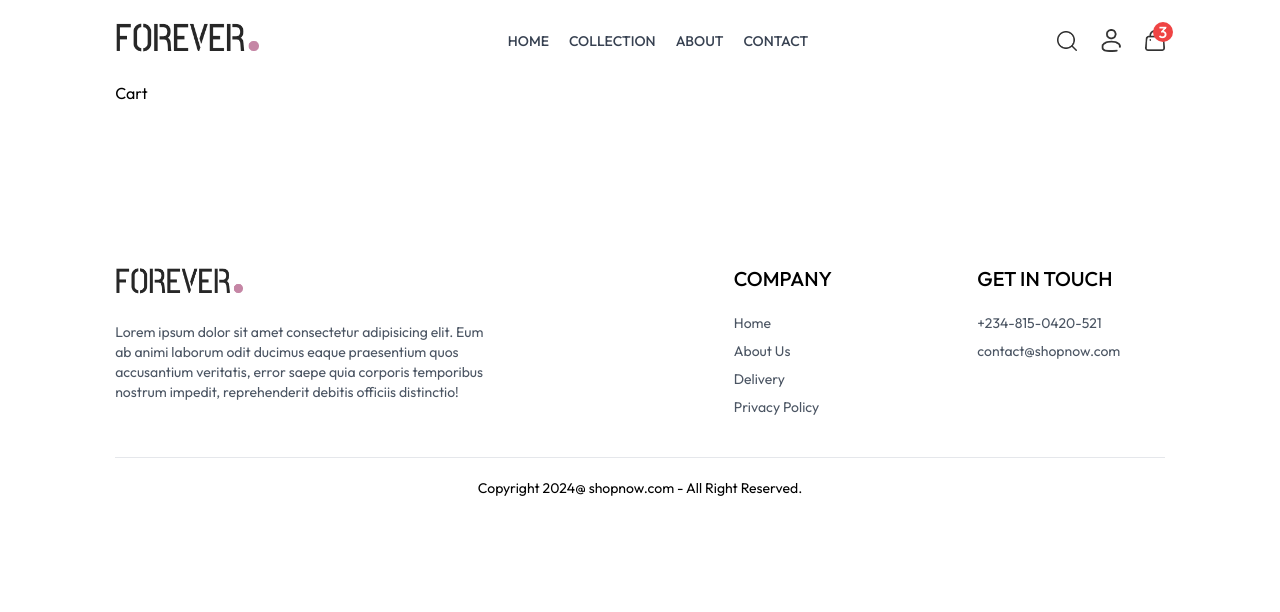
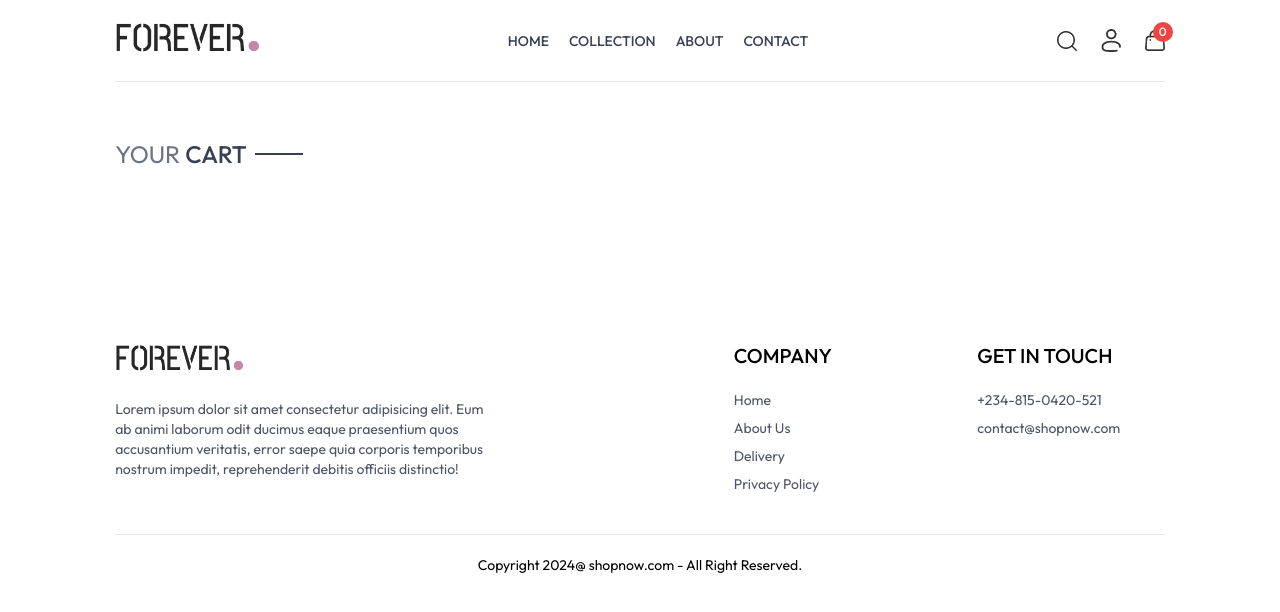
Before and after one commit to Adeoye-J/shopnow, a React app in the folder frontend/: page /cart in a window 1280 px wide. Shown: the top 612 px of the page. Built offline with nearby package versions, Linux system fonts and the light colour scheme; the HTML template or start-up script is replaced by a standard one.

Commit message:
made changes I should have constantly updated here daily for the past 3 days

```diff
--- a/frontend/src/App.jsx
+++ b/frontend/src/App.jsx
@@ -12,10 +12,13 @@
 import Navbar from './components/Navbar'
 import Footer from './components/Footer'
 import SearchBar from './components/SearchBar'
+import { ToastContainer, toast } from 'react-toastify';
+// import 'react-toastify/dist/ReactToastify.css';
 
 const App = () => {
     return (
         <div className='px-4 sm:px-[5vw] md:px-[7vw] lg:px-[9vw]'>
+            <ToastContainer />
             <Navbar />
             <SearchBar />
             <Routes>
--- a/frontend/src/components/Navbar.jsx
+++ b/frontend/src/components/Navbar.jsx
@@ -8,7 +8,7 @@
 
     const [visible, setVisible] = useState(false)
     const navigate = useNavigate()
-    const {setShowSearch} = useContext(ShopContext)
+    const {setShowSearch, getCartCount} = useContext(ShopContext)
 
     return (
         <div className='flex items-center justify-between py-5 font-medium'>
@@ -50,11 +50,12 @@
 
                 <Link to='/cart' className='relative'>
                     <img src={assets.cart_icon} className='w-5 min-w-5 cursor-pointer' alt="" />
-                    <div className="absolute -top-2 -right-2 bg-red-500 text-white w-5 h-5 rounded-full flex items-center justify-center">3</div>
+                    <p className="absolute -top-2 -right-2 bg-red-500 text-white w-5 h-5 px-1 text-center rounded-full flex items-center justify-center text-xs">{getCartCount()}</p>
                 </Link>
 
                 <img onClick={() => setVisible(true)} src={assets.menu_icon} className='w-5 cursor-pointer sm:hidden' alt="" />
             </div>
+
             {/* Side bar menu for smaller screen */}
             <div className={`absolute top-0 left-0 bottom-0 overflow-hidden w-full h-full bg-white transition-all z-50 ${visible ? 'block' : 'hidden'}`}>
                 <div className='flex flex-col text-gray-600'>
@@ -62,12 +63,10 @@
                         <img src={assets.dropdown_icon} className='h-4 rotate-180' alt="" />
                         <p>Back</p>
                     </div>
-                    {/* <ul className='text-sm text-gray-700'> */}
-                        <NavLink onClick={() => setVisible(false)} to='/' className='py-2 pl-6 border' end>HOME</NavLink>
-                        <NavLink onClick={() => setVisible(false)} to='/collection' className='py-2 pl-6 border' end>COLLECTION</NavLink>
-                        <NavLink onClick={() => setVisible(false)} to='/about' className='py-2 pl-6 border' end>ABOUT</NavLink>
-                        <NavLink onClick={() => setVisible(false)} to='/contact' className='py-2 pl-6 border' end>CONTACT</NavLink>
-                    {/* </ul> */}
+                    <NavLink onClick={() => setVisible(false)} to='/' className='py-2 pl-6 border' end>HOME</NavLink>
+                    <NavLink onClick={() => setVisible(false)} to='/collection' className='py-2 pl-6 border' end>COLLECTION</NavLink>
+                    <NavLink onClick={() => setVisible(false)} to='/about' className='py-2 pl-6 border' end>ABOUT</NavLink>
+                    <NavLink onClick={() => setVisible(false)} to='/contact' className='py-2 pl-6 border' end>CONTACT</NavLink>
                 </div>
             </div>
         </div>
--- a/frontend/src/context/ShopContext.jsx
+++ b/frontend/src/context/ShopContext.jsx
@@ -1,5 +1,6 @@
-import { createContext, useState } from "react";
+import { createContext, useEffect, useState } from "react";
 import { products } from "../assets/assets";
+import { toast } from "react-toastify";
 
 export const ShopContext = createContext();
 
@@ -12,6 +13,12 @@
     const [cartItems, setCartItems] = useState({})
 
     const addToCart = async (itemId, size) => {
+
+        if (!size){
+            toast.error("Please select a size")
+            return
+        }
+
         let cartData = structuredClone(cartItems)
 
         if (cartData[itemId]) {
@@ -28,8 +35,28 @@
         setCartItems(cartData)
     }
 
+    // useEffect(() => {
+    //     console.log(cartItems)
+    // }, [cartItems])
+
+    const getCartCount = () => {
+        let totalCartItems = 0
+        for (const item in cartItems){
+            for (const size in cartItems[item]){
+                try {
+                    if (cartItems[item][size] > 0){
+                        totalCartItems += cartItems[item][size]
+                    }
+                } catch (error) {
+                    console.log(error)
+                }
+            }
+        }
+        return totalCartItems
+    }
+
     const value = {
-        products, currency, delivery_fee, search, setSearch, showSearch, setShowSearch, cartItems, addToCart
+        products, currency, delivery_fee, search, setSearch, showSearch, setShowSearch, cartItems, addToCart, getCartCount
     }
 
     return (
--- a/frontend/src/pages/Cart.jsx
+++ b/frontend/src/pages/Cart.jsx
@@ -1,8 +1,56 @@
-import React from 'react'
+import React, { useContext, useEffect, useState } from 'react'
+import { ShopContext } from '../context/ShopContext'
+import Title from '../components/Title'
 
 const Cart = () => {
+
+    const {products, currency, cartItems} = useContext(ShopContext)
+
+    const [cartData, setCartData] = useState([])
+
+    useEffect(() => {
+        let tempCartData = []
+        for (const item in cartItems){
+            for (const size in cartItems[item]){
+                const productItem = products.find((product) => product._id === item)
+                tempCartData.push({
+                    ...productItem,
+                    size: size,
+                    quantity: cartItems[item][size]
+                })
+            }
+        }
+        setCartData(tempCartData)
+    }, [cartItems])
+
     return (
-        <div>Cart</div>
+        <div className='border-t pt-14'>
+            <div className="text-2xl mb-3">
+                <Title text1={"YOUR"} text2={"CART"} />
+            </div>
+
+            <div className="">
+                {
+                    cartData.map((item, index) => {
+
+                        const productData = products.find((product) => product._id === item._id)
+
+                        return (
+                            <div key={index} className="py-4 border-t text-gray-700 grid grid-cols-[4fr_0.5fr_0.5fr] sm:grid-cols-[4fr_2fr_0.5fr] items-center gap-4">
+                                <div className="flex items-start gap-6">
+                                    <img className='w-16 sm:w-20' src={productData.image[0]} alt="" />
+                                    <div className="">
+                                        <p className='font-medium text-xs sm:text-lg'>{productData.name}</p>
+                                        <p className='text-gray-500'>{currency}{productData.price}</p>
+                                    </div>
+                                </div>
+                            </div>
+                        )
+
+                    })
+                }
+            </div>
+        </div>
     )
 }
 
--- a/frontend/src/pages/Product.jsx
+++ b/frontend/src/pages/Product.jsx
@@ -7,7 +7,7 @@
 const Product = () => {
 
     const {productId} = useParams()
-    const {products, currency} = useContext(ShopContext)
+    const {products, currency, addToCart} = useContext(ShopContext)
     const [productData, setProductData] = useState(false)
     const [mainImage, setMainImage] = useState('')
     const [size, setSize] = useState("")
@@ -68,7 +68,7 @@
                             }
                         </div>
                     </div>
-                    <button className='bg-black text-white px-8 py-3 text-sm active:bg-gray-700'>ADD TO CART</button>
+                    <button onClick={() => addToCart(productData._id, size)} className='bg-black text-white px-8 py-3 text-sm active:bg-gray-700'>ADD TO CART</button>
                     <hr className='mt-8 sm:w-4/5' />
                     <div className="text-sm text-gray-500 mt-5 flex flex-col gap-1">
                         <p>100% Original product.</p>
--- /dev/null
+++ b/package.json
@@ -0,0 +1,5 @@
+{
+  "dependencies": {
+    "react-toastify": "^11.0.5"
+  }
+}
```
Also changed, not shown: 1 other file (tests, documents, lock files or other folders).
